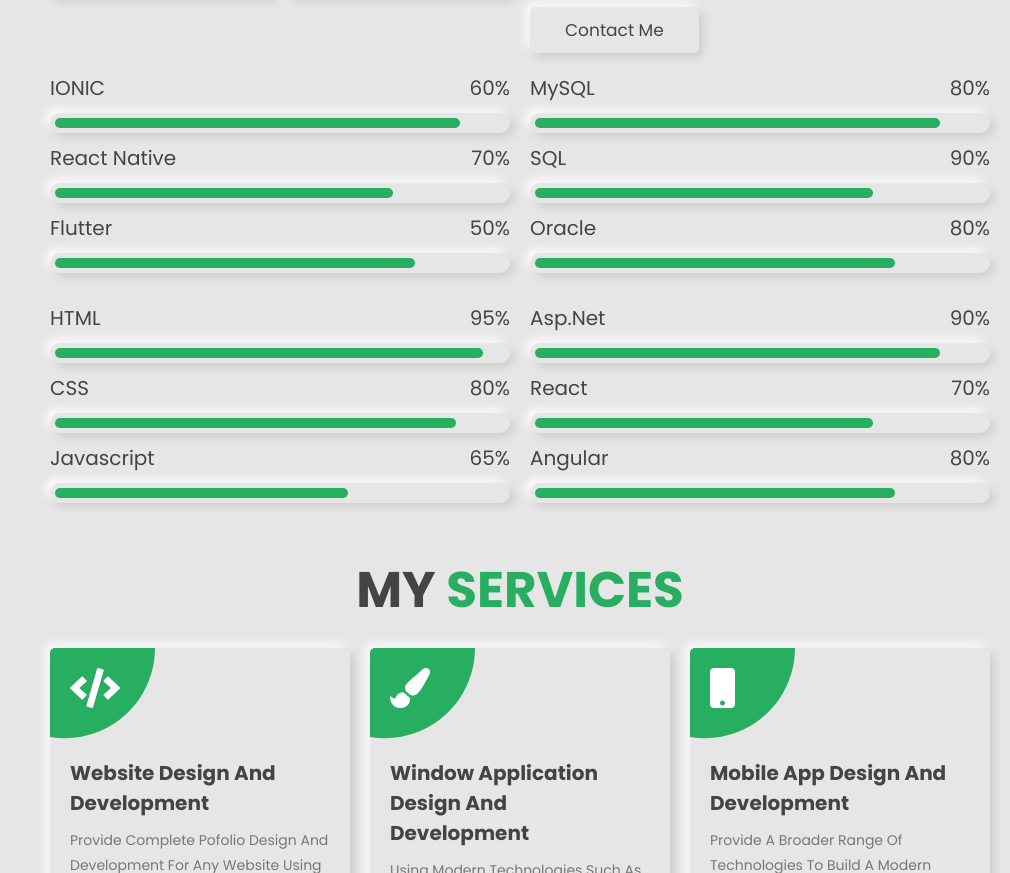
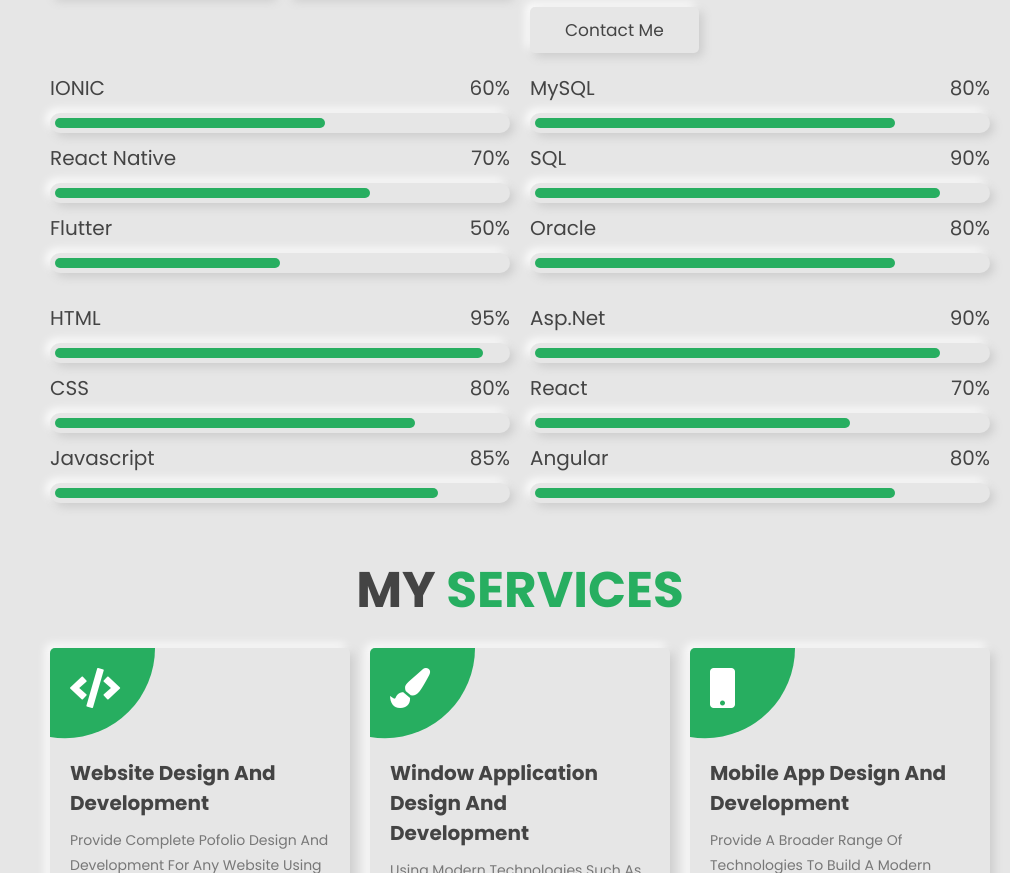
Before and after one commit to sovannborith/portfolio, a plain HTML site: page index.html in a window 1280 px wide. Shown: the part 1278-2151 px from the top of the page, without its empty margins (270-1280 px from the left). Drawn offline with Linux system fonts and the light colour scheme.

Commit message:
Adjust the bar

```diff
--- a/css/style.css
+++ b/css/style.css
@@ -305,27 +305,51 @@ section{
 }
 
 .about .row .progress .bar-1-1 span{
+    width: 95%;
+}
+
+.about .row .progress .bar-1-2 span{
+    width: 80%;
+}
+
+.about .row .progress .bar-1-3 span{
+    width: 85%;
+}
+
+.about .row .progress .bar-2-1 span{
     width: 90%;
 }
 
-.about .row .progress .bar-1-2 span{
-    width: 75%;
+.about .row .progress .bar-2-2 span{
+    width: 70%;
 }
 
-.about .row .progress .bar-1-3 span{
+.about .row .progress .bar-2-3 span{
     width: 80%;
 }
 
-.about .row .progress .bar-2-1 span{
-    width: 95%;
+.about .row .progress .bar-3-1 span{
+    width: 60%;
 }
 
-.about .row .progress .bar-2-2 span{
-    width: 89%;
+.about .row .progress .bar-3-2 span{
+    width: 70%;
 }
 
-.about .row .progress .bar-2-3 span{
-    width: 65%;
+.about .row .progress .bar-3-3 span{
+    width: 50%;
+}
+
+.about .row .progress .bar-4-1 span{
+    width: 80%;
+}
+
+.about .row .progress .bar-4-2 span{
+    width: 90%;
+}
+
+.about .row .progress .bar-4-3 span{
+    width: 80%;
 }
 
 .services .box-container{
--- a/index.html
+++ b/index.html
@@ -113,37 +113,37 @@ Youtube link: https://www.youtube.com/watch?v=BIvTa8326XA&t=2535s
     <div class="row">
         <div class="progress">
             <h3> HTML <span>95%</span> </h3>
+            <div class="bar bar-1-1"><span></span></div>
+            <h3> CSS <span>80%</span> </h3>
+            <div class="bar bar-1-2"><span></span></div>
+            <h3> javascript <span>85%</span> </h3>
+            <div class="bar bar-1-3"><span></span></div>
+        </div>
+
+        <div class="progress">
+            <h3> Asp.Net <span>90%</span> </h3>
             <div class="bar bar-2-1"><span></span></div>
-            <h3> CSS <span>80%</span> </h3>
+            <h3> React <span>70%</span> </h3>
             <div class="bar bar-2-2"><span></span></div>
-            <h3> javascript <span>65%</span> </h3>
+            <h3> Angular <span>80%</span> </h3>
             <div class="bar bar-2-3"><span></span></div>
         </div>
 
         <div class="progress">
-            <h3> Asp.Net <span>90%</span> </h3>
-            <div class="bar bar-1-1"><span></span></div>
-            <h3> React <span>70%</span> </h3>
-            <div class="bar bar-1-2"><span></span></div>
-            <h3> Angular <span>80%</span> </h3>
-            <div class="bar bar-1-3"><span></span></div>
-        </div>
-
-        <div class="progress">
             <h3> IONIC <span>60%</span> </h3>
-            <div class="bar bar-1-1"><span></span></div>
+            <div class="bar bar-3-1"><span></span></div>
             <h3> React Native <span>70%</span> </h3>
-            <div class="bar bar-1-2"><span></span></div>
+            <div class="bar bar-3-2"><span></span></div>
             <h3> Flutter <span>50%</span> </h3>
-            <div class="bar bar-1-3"><span></span></div>
+            <div class="bar bar-3-3"><span></span></div>
         </div>
         <div class="progress">
             <h3> mySQL <span>80%</span> </h3>
-            <div class="bar bar-1-1"><span></span></div>
+            <div class="bar bar-4-1"><span></span></div>
             <h3> SQL <span>90%</span> </h3>
-            <div class="bar bar-1-2"><span></span></div>
+            <div class="bar bar-4-2"><span></span></div>
             <h3> Oracle <span>80%</span> </h3>
-            <div class="bar bar-1-3"><span></span></div>
+            <div class="bar bar-4-3"><span></span></div>
         </div>
 
     </div>
```
